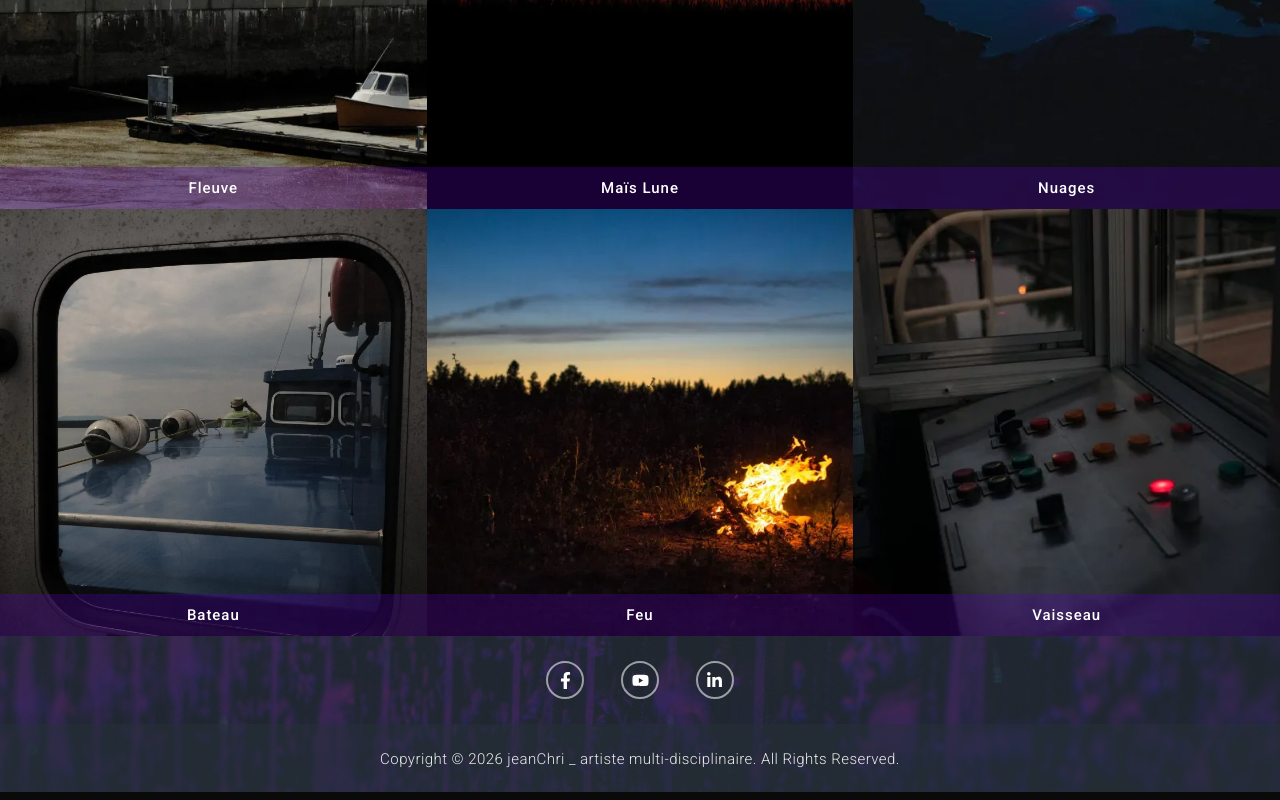
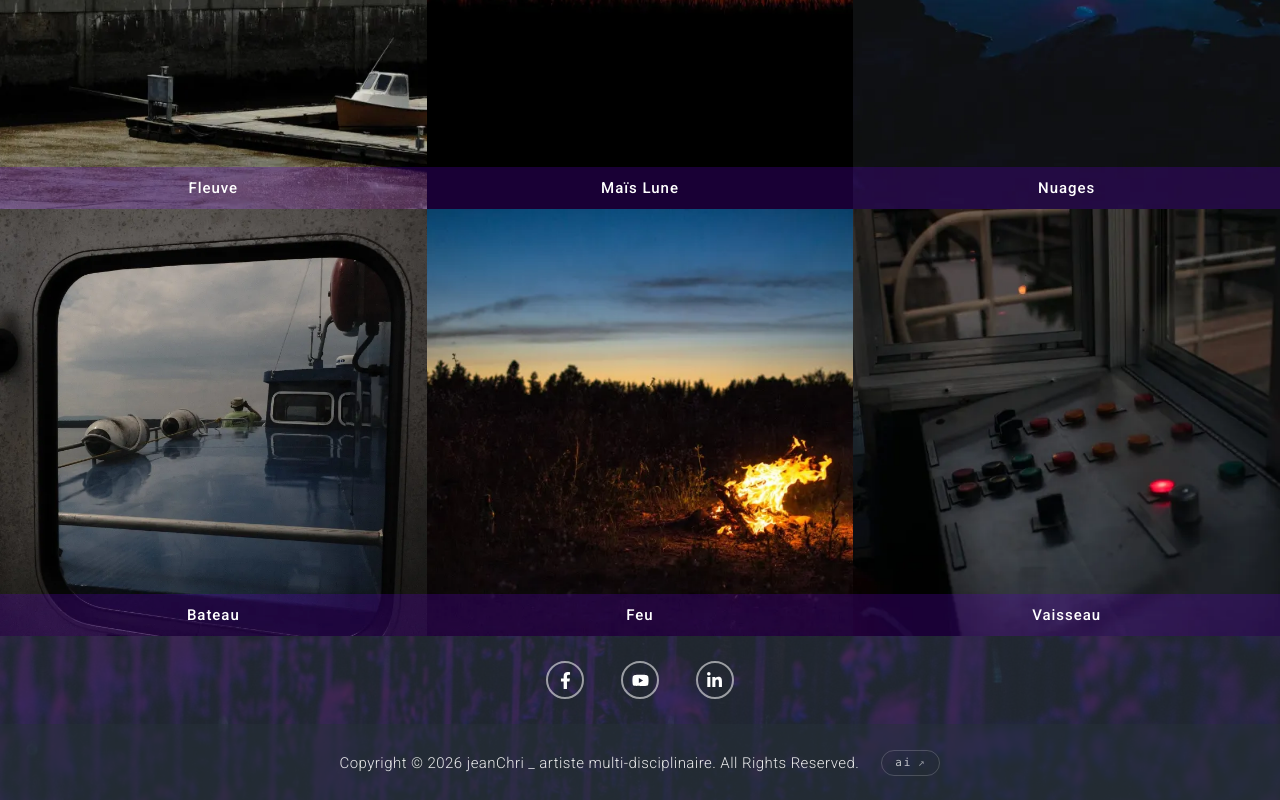
Before and after one commit to soloofboom/jeanchri-vitrine, a plain HTML site: page index.html in a window 1280 px wide. Shown: the part 644-1444 px from the top of the page. Drawn offline with Linux system fonts and the light colour scheme.

Commit message:
pied de page : pastille vers l'alibi ai.jeanchri.com

```diff
--- a/assets/style.css
+++ b/assets/style.css
@@ -348,6 +348,45 @@ body.accueil .galerie { margin-top: 0; }
   font-size: 15px;
   letter-spacing: .03em;
   text-align: center;
+  display: flex;
+  align-items: center;
+  justify-content: center;
+  gap: 22px;
+  flex-wrap: wrap;
+}
+
+/* lien vers l'alibi ai.jeanchri.com */
+.dt-footer-ai {
+  display: inline-flex;
+  align-items: center;
+  gap: 6px;
+  padding: 5px 13px 6px;
+  border: 1px solid rgba(255, 255, 255, .18);
+  border-radius: 999px;
+  font-family: ui-monospace, "SF Mono", Menlo, monospace;
+  font-size: 11px;
+  letter-spacing: .16em;
+  color: rgba(255, 255, 255, .72);
+  transition: color .3s ease, border-color .3s ease, background-color .3s ease;
+}
+
+.dt-footer-ai i {
+  font-style: normal;
+  font-size: 11px;
+  opacity: .7;
+  transition: transform .3s ease, opacity .3s ease;
+}
+
+.dt-footer-ai:hover {
+  color: #fff;
+  border-color: #5500e8;
+  background: rgba(85, 0, 232, .35);
+}
+
+.dt-footer-ai:hover i { transform: translate(2px, -2px); opacity: 1; }
+
+@media (max-width: 640px) {
+  .dt-footer-bar { flex-direction: column; gap: 14px; }
 }
 
 /* ===== Responsive ===== */
--- a/index.html
+++ b/index.html
@@ -10,7 +10,7 @@
 <link rel="preconnect" href="https://fonts.googleapis.com">
 <link rel="preconnect" href="https://fonts.gstatic.com" crossorigin>
 <link href="https://fonts.googleapis.com/css2?family=Roboto:wght@300;400;500;700;900&display=swap" rel="stylesheet">
-<link rel="stylesheet" href="assets/style.css?v=20261116-1">
+<link rel="stylesheet" href="assets/style.css?v=20261116-2">
 </head>
 <body class="accueil page page-id-48">
 
@@ -93,7 +93,10 @@
 		</ul>
 	</div>
 	<div class="dt-footer-bar">
-		Copyright &copy; 2026 jeanChri _ artiste multi-disciplinaire. All Rights Reserved.
+		<span class="dt-footer-texte">Copyright &copy; 2026 jeanChri _ artiste multi-disciplinaire. All Rights Reserved.</span>
+		<a class="dt-footer-ai" href="https://ai.jeanchri.com/" target="_blank" rel="noopener">
+			ai<i aria-hidden="true">↗</i>
+		</a>
 	</div>
 </footer>
 
```
Also changed, not shown: aux-temps-possibles/index.html (+5 -2 lines), jeanchri-musique/index.html (+5 -2 lines), portfolio/index.html (+5 -2 lines).
